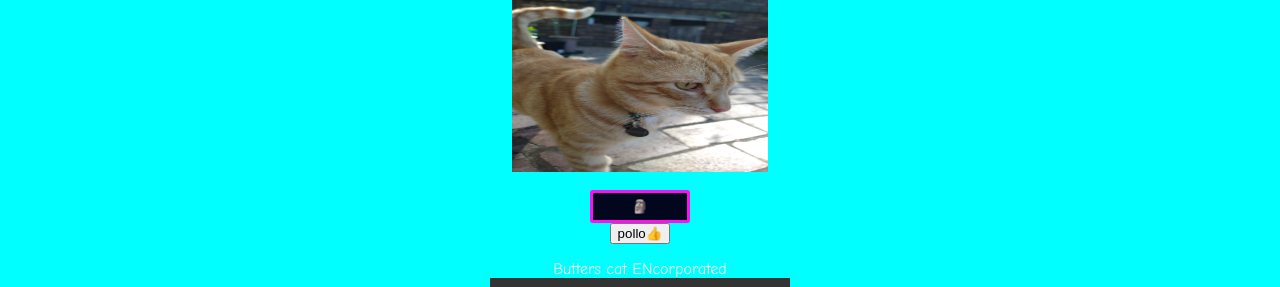
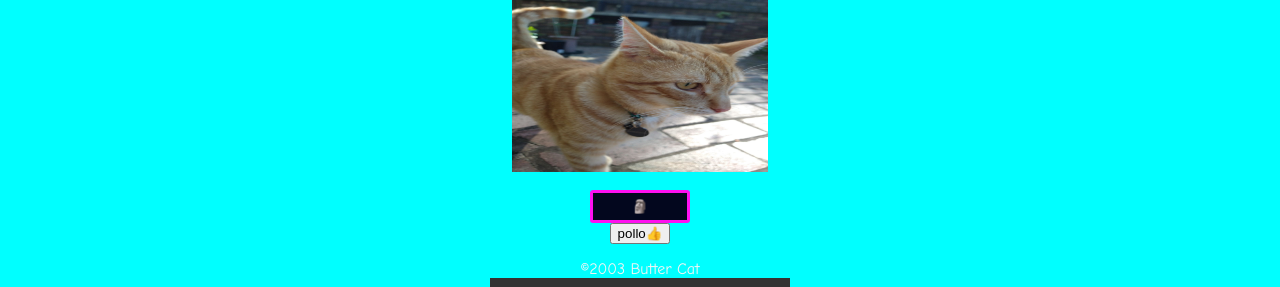
Before and after one commit to iPodVideo/iPodVideo.github.io, a plain HTML site: page index.html in a window 1280 px wide. Shown: the part 513-800 px from the top of the page. Drawn offline with Linux system fonts and the light colour scheme; grey boxes are pictures that could not be loaded.

Commit message:
Update index.html

```diff
--- a/index.html
+++ b/index.html
@@ -78,7 +78,7 @@
         <form>
           <input type="button" onclick="window.location.href='https://ipodvideo.github.io/pollo.jpg';" value="pollo👍" />
         </form>
-        <div class="footerContent">Butters cat ENcorporated</div>
+        <div class="footerContent">©2003 Butter Cat</div>
     <video controls>
         <source src="Bouncing.webm" type="video/webm">
       Your browser does not support the video tag.
```
